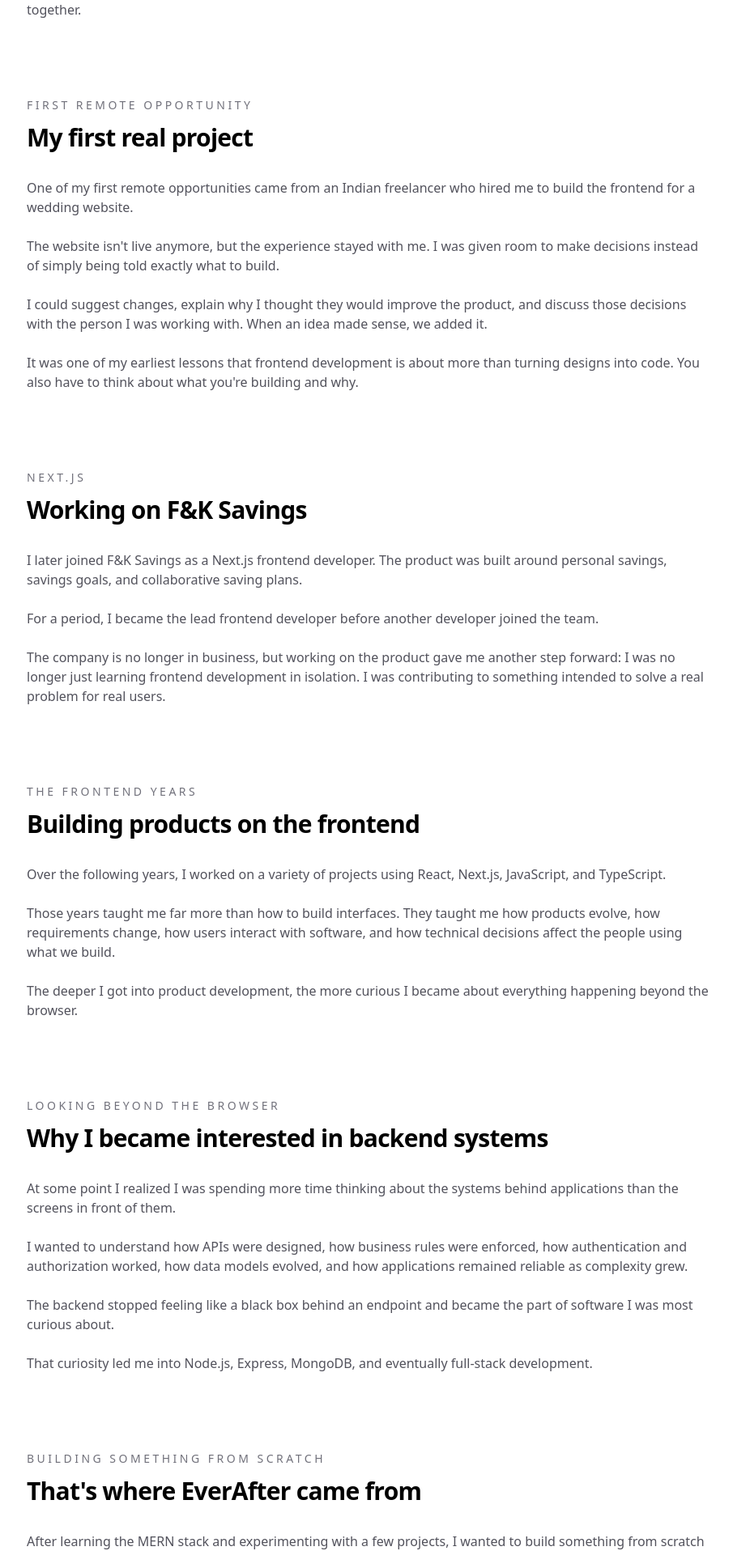
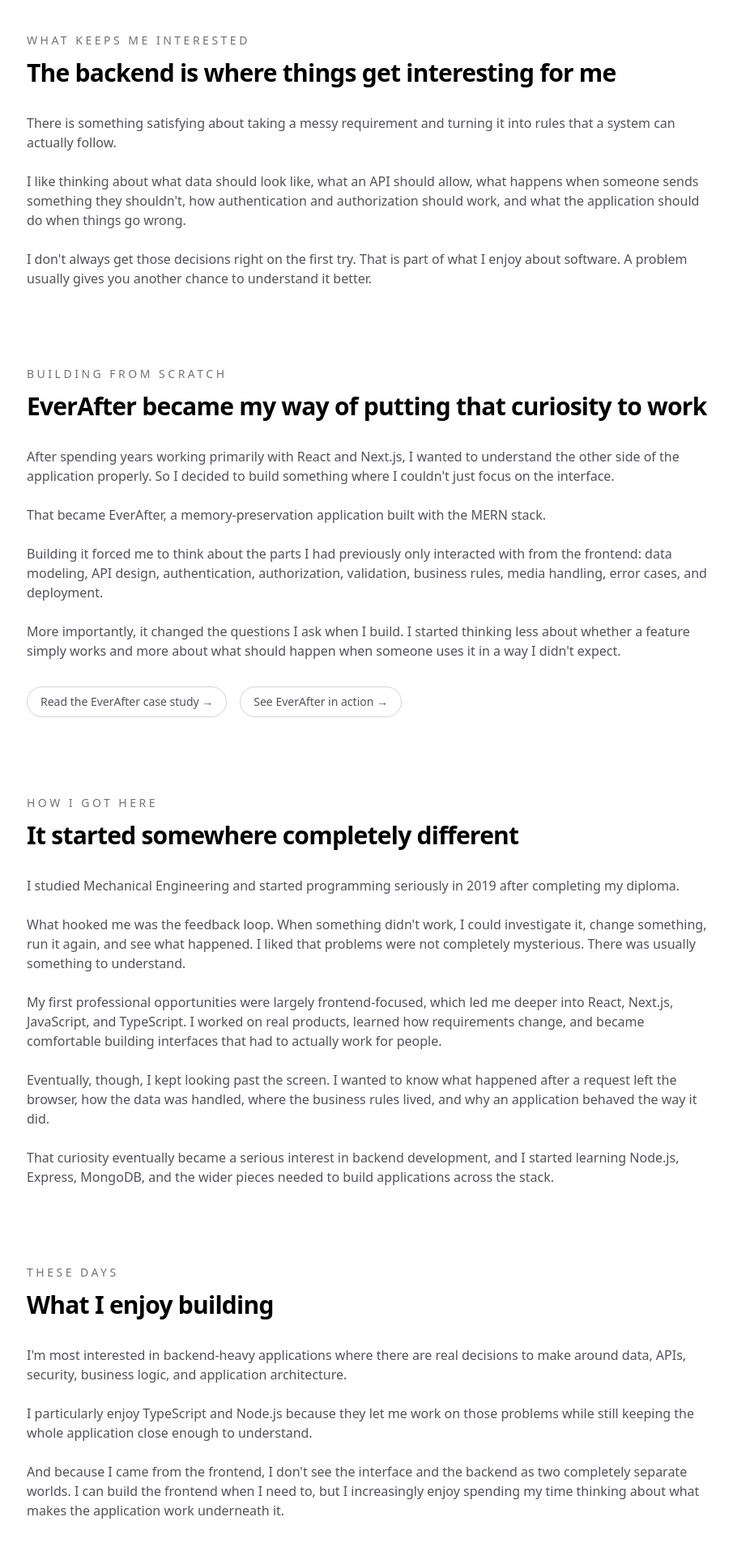
Before and after one commit to frankoadeleye/frank-adeleye, a Next.js app: page /story in a window 1280 px wide. Shown: the part 726-2642 px from the top of the page at 81% size, without its empty margins (183-1088 px from the left). Built offline with nearby package versions, Linux system fonts and the light colour scheme.

Commit message:
cleanup: hero section interests updated

```diff
--- a/app/story/page.tsx
+++ b/app/story/page.tsx
@@ -10,7 +10,6 @@ export default function StoryPage() {
       </div>
 
       <div className="mx-auto max-w-4xl px-6 py-24">
-        {/* Back to portfolio */}
         <Link
           href="/"
           data-nav-item
@@ -39,176 +38,59 @@ export default function StoryPage() {
           </p>
 
           <h1 className="text-5xl font-bold tracking-tight sm:text-6xl">
-            How I got here
+            I like figuring out how things work.
           </h1>
 
-          <p className="mt-8 max-w-3xl text-lg leading-8 text-zinc-600 dark:text-zinc-400">
-            My path into software development wasn't exactly traditional. I
-            started out studying Mechanical Engineering, but programming
-            eventually became the thing I wanted to spend my time getting better
-            at.
+          <div className="mt-8 max-w-3xl space-y-6 text-lg leading-8 text-zinc-600 dark:text-zinc-400">
+            <p>
+              That probably explains my shift toward backend development better
+              than anything else.
             </p>
+
+            <p>
+              I enjoy the kind of problems where you have to stop, investigate,
+              make sense of what is happening, and then figure out what should
+              happen next. APIs, data, authentication, business logic, and
+              application architecture give me plenty of those problems.
+            </p>
+
+            <p>
+              I started out in frontend development, and that experience still
+              helps me a lot. I understand what happens on the other side of an
+              API request and I can comfortably work across the stack. But these
+              days, I find myself more interested in what is happening behind
+              the interface.
+            </p>
+          </div>
         </header>
 
-        {/* 2019 */}
-        <section className="mt-20">
+        {/* What I enjoy */}
+        <section className="mt-24">
           <p className="mb-3 text-sm font-medium uppercase tracking-[0.25em] text-zinc-500 dark:text-zinc-400">
-            2019
+            What keeps me interested
           </p>
 
           <h2 className="text-3xl font-semibold tracking-tight">
-            From Mechanical Engineering to programming
+            The backend is where things get interesting for me
           </h2>
 
           <div className="mt-8 space-y-6 text-zinc-600 dark:text-zinc-400">
             <p>
-              I started programming seriously in 2019, after completing a
-              diploma in Mechanical Engineering.
+              There is something satisfying about taking a messy requirement and
+              turning it into rules that a system can actually follow.
             </p>
 
             <p>
-              What pulled me toward programming was the feedback loop. When
-              something doesn't work, there is usually a reason. I can
-              investigate it, understand what went wrong, change something, and
-              see the result.
+              I like thinking about what data should look like, what an API
+              should allow, what happens when someone sends something they
+              shouldn&apos;t, how authentication and authorization should work,
+              and what the application should do when things go wrong.
             </p>
 
             <p>
-              I liked that process. The more I learned, the more I wanted to
-              understand how software was actually put together.
-            </p>
-          </div>
-        </section>
-
-        {/* First job */}
-        <section className="mt-24">
-          <p className="mb-3 text-sm font-medium uppercase tracking-[0.25em] text-zinc-500 dark:text-zinc-400">
-            First remote opportunity
-          </p>
-
-          <h2 className="text-3xl font-semibold tracking-tight">
-            My first real project
-          </h2>
-
-          <div className="mt-8 space-y-6 text-zinc-600 dark:text-zinc-400">
-            <p>
-              One of my first remote opportunities came from an Indian
-              freelancer who hired me to build the frontend for a wedding
-              website.
-            </p>
-
-            <p>
-              The website isn't live anymore, but the experience stayed with me.
-              I was given room to make decisions instead of simply being told
-              exactly what to build.
-            </p>
-
-            <p>
-              I could suggest changes, explain why I thought they would improve
-              the product, and discuss those decisions with the person I was
-              working with. When an idea made sense, we added it.
-            </p>
-
-            <p>
-              It was one of my earliest lessons that frontend development is
-              about more than turning designs into code. You also have to think
-              about what you're building and why.
-            </p>
-          </div>
-        </section>
-
-        {/* F&K */}
-        <section className="mt-24">
-          <p className="mb-3 text-sm font-medium uppercase tracking-[0.25em] text-zinc-500 dark:text-zinc-400">
-            Next.js
-          </p>
-
-          <h2 className="text-3xl font-semibold tracking-tight">
-            Working on F&amp;K Savings
-          </h2>
-
-          <div className="mt-8 space-y-6 text-zinc-600 dark:text-zinc-400">
-            <p>
-              I later joined F&amp;K Savings as a Next.js frontend developer.
-              The product was built around personal savings, savings goals, and
-              collaborative saving plans.
-            </p>
-
-            <p>
-              For a period, I became the lead frontend developer before another
-              developer joined the team.
-            </p>
-
-            <p>
-              The company is no longer in business, but working on the product
-              gave me another step forward: I was no longer just learning
-              frontend development in isolation. I was contributing to something
-              intended to solve a real problem for real users.
-            </p>
-          </div>
-        </section>
-
-        {/* Frontend years */}
-        <section className="mt-24">
-          <p className="mb-3 text-sm font-medium uppercase tracking-[0.25em] text-zinc-500 dark:text-zinc-400">
-            The frontend years
-          </p>
-
-          <h2 className="text-3xl font-semibold tracking-tight">
-            Building products on the frontend
-          </h2>
-
-          <div className="mt-8 space-y-6 text-zinc-600 dark:text-zinc-400">
-            <p>
-              Over the following years, I worked on a variety of projects using
-              React, Next.js, JavaScript, and TypeScript.
-            </p>
-
-            <p>
-              Those years taught me far more than how to build interfaces. They
-              taught me how products evolve, how requirements change, how users
-              interact with software, and how technical decisions affect the
-              people using what we build.
-            </p>
-
-            <p>
-              The deeper I got into product development, the more curious I
-              became about everything happening beyond the browser.
-            </p>
-          </div>
-        </section>
-
-        {/* Backend transition */}
-        <section className="mt-24">
-          <p className="mb-3 text-sm font-medium uppercase tracking-[0.25em] text-zinc-500 dark:text-zinc-400">
-            Looking beyond the browser
-          </p>
-
-          <h2 className="text-3xl font-semibold tracking-tight">
-            Why I became interested in backend systems
-          </h2>
-
-          <div className="mt-8 space-y-6 text-zinc-600 dark:text-zinc-400">
-            <p>
-              At some point I realized I was spending more time thinking about
-              the systems behind applications than the screens in front of them.
-            </p>
-
-            <p>
-              I wanted to understand how APIs were designed, how business rules
-              were enforced, how authentication and authorization worked, how
-              data models evolved, and how applications remained reliable as
-              complexity grew.
-            </p>
-
-            <p>
-              The backend stopped feeling like a black box behind an endpoint
-              and became the part of software I was most curious about.
-            </p>
-
-            <p>
-              That curiosity led me into Node.js, Express, MongoDB, and
-              eventually full-stack development.
+              I don&apos;t always get those decisions right on the first try.
+              That is part of what I enjoy about software. A problem usually
+              gives you another chance to understand it better.
             </p>
           </div>
         </section>
@@ -216,46 +98,45 @@ export default function StoryPage() {
         {/* EverAfter */}
         <section className="mt-24">
           <p className="mb-3 text-sm font-medium uppercase tracking-[0.25em] text-zinc-500 dark:text-zinc-400">
-            Building something from scratch
+            Building from scratch
           </p>
 
           <h2 className="text-3xl font-semibold tracking-tight">
-            That's where EverAfter came from
+            EverAfter became my way of putting that curiosity to work
           </h2>
 
           <div className="mt-8 space-y-6 text-zinc-600 dark:text-zinc-400">
             <p>
-              After learning the MERN stack and experimenting with a few
-              projects, I wanted to build something from scratch that would
-              force me to bring everything I had learned together.
+              After spending years working primarily with React and Next.js, I
+              wanted to understand the other side of the application properly.
+              So I decided to build something where I couldn&apos;t just focus
+              on the interface.
             </p>
 
             <p>
-              That project became EverAfter - a memory preservation platform
-              built around the idea that meaningful experiences should be
-              organized as memories rather than simply existing as disconnected
-              photos.
+              That became EverAfter, a memory-preservation application built
+              with the MERN stack.
             </p>
 
             <p>
-              This time, I wasn't only thinking about the interface. I had to
-              think about the product, the data model, the API, authentication,
-              authorization, business rules, database relationships, media
-              storage, validation, performance, and deployment.
+              Building it forced me to think about the parts I had previously
+              only interacted with from the frontend: data modeling, API design,
+              authentication, authorization, validation, business rules, media
+              handling, error cases, and deployment.
             </p>
 
             <p>
-              The project pushed me beyond simply asking, &quot;Does this
-              feature work?&quot; I had to start asking, &quot;What should
-              happen when it doesn't?&quot;
+              More importantly, it changed the questions I ask when I build. I
+              started thinking less about whether a feature simply works and
+              more about what should happen when someone uses it in a way I
+              didn&apos;t expect.
             </p>
 
+            <div className="flex flex-wrap gap-4 pt-2">
               <Link
                 href="/case-study/everafter"
                 data-nav-item
                 className="
-            mb-12
-            mr-10
                   inline-flex
                   rounded-full
                   border
@@ -263,7 +144,6 @@ export default function StoryPage() {
                   px-4
                   py-2
                   text-sm
-            text-white
                   transition
                   hover:bg-zinc-100
                   dark:border-zinc-700
@@ -272,11 +152,13 @@ export default function StoryPage() {
               >
                 Read the EverAfter case study →
               </Link>
-            <Link
+
+              <a
                 href="https://everafter-ocel.onrender.com"
+                target="_blank"
+                rel="noopener noreferrer"
                 data-nav-item
                 className="
-            mb-12
                   inline-flex
                   rounded-full
                   border
@@ -284,7 +166,6 @@ export default function StoryPage() {
                   px-4
                   py-2
                   text-sm
-            text-white
                   transition
                   hover:bg-zinc-100
                   dark:border-zinc-700
@@ -292,14 +173,61 @@ export default function StoryPage() {
                 "
               >
                 See EverAfter in action →
-            </Link>
+              </a>
+            </div>
           </div>
         </section>
 
-        {/* Looking forward */}
+        {/* How I got here */}
         <section className="mt-24">
           <p className="mb-3 text-sm font-medium uppercase tracking-[0.25em] text-zinc-500 dark:text-zinc-400">
-            Looking forward
+            How I got here
+          </p>
+
+          <h2 className="text-3xl font-semibold tracking-tight">
+            It started somewhere completely different
+          </h2>
+
+          <div className="mt-8 space-y-6 text-zinc-600 dark:text-zinc-400">
+            <p>
+              I studied Mechanical Engineering and started programming seriously
+              in 2019 after completing my diploma.
+            </p>
+
+            <p>
+              What hooked me was the feedback loop. When something didn&apos;t
+              work, I could investigate it, change something, run it again, and
+              see what happened. I liked that problems were not completely
+              mysterious. There was usually something to understand.
+            </p>
+
+            <p>
+              My first professional opportunities were largely frontend-focused,
+              which led me deeper into React, Next.js, JavaScript, and
+              TypeScript. I worked on real products, learned how requirements
+              change, and became comfortable building interfaces that had to
+              actually work for people.
+            </p>
+
+            <p>
+              Eventually, though, I kept looking past the screen. I wanted to
+              know what happened after a request left the browser, how the data
+              was handled, where the business rules lived, and why an
+              application behaved the way it did.
+            </p>
+
+            <p>
+              That curiosity eventually became a serious interest in backend
+              development, and I started learning Node.js, Express, MongoDB, and
+              the wider pieces needed to build applications across the stack.
+            </p>
+          </div>
+        </section>
+
+        {/* What I enjoy building */}
+        <section className="mt-24">
+          <p className="mb-3 text-sm font-medium uppercase tracking-[0.25em] text-zinc-500 dark:text-zinc-400">
+            These days
           </p>
 
           <h2 className="text-3xl font-semibold tracking-tight">
@@ -307,24 +235,24 @@ export default function StoryPage() {
           </h2>
 
           <div className="mt-8 space-y-6 text-zinc-600 dark:text-zinc-400">
-            <p>I enjoy building products where engineering decisions matter.</p>
-
             <p>
-              The kinds of problems that interest me most involve backend
-              systems, APIs, data modeling, authentication, authorization,
-              application architecture, and the business rules that shape how
-              software behaves.
+              I&apos;m most interested in backend-heavy applications where there
+              are real decisions to make around data, APIs, security, business
+              logic, and application architecture.
             </p>
 
             <p>
-              At the same time, I value understanding the complete user journey,
-              which is why I continue to enjoy working across the entire stack
-              when the project calls for it.
+              I particularly enjoy TypeScript and Node.js because they let me
+              work on those problems while still keeping the whole application
+              close enough to understand.
             </p>
 
             <p>
-              I care about building software that is maintainable,
-              understandable, and useful long after the first version ships.
+              And because I came from the frontend, I don&apos;t see the
+              interface and the backend as two completely separate worlds. I can
+              build the frontend when I need to, but I increasingly enjoy
+              spending my time thinking about what makes the application work
+              underneath it.
             </p>
           </div>
         </section>
@@ -341,34 +269,29 @@ export default function StoryPage() {
 
           <div className="mt-8 space-y-6 text-zinc-600 dark:text-zinc-400">
             <p>
-              I enjoy environments where engineers are trusted to think, not
-              just implement tickets.
+              I like working with people who are comfortable asking questions.
+              Not just &quot;what are we building?&quot;, but &quot;why are we
+              building it this way?&quot;
             </p>
 
             <p>
-              I like being able to ask why something works the way it does,
-              investigate problems properly, suggest better approaches, and
-              discuss those ideas with other people.
+              I enjoy investigating problems properly, talking through different
+              approaches, and learning from people who have already dealt with
+              problems I haven&apos;t encountered yet.
             </p>
 
             <p>
-              I enjoy environments where product discussions, backend
-              architecture, and frontend implementation are connected rather
-              than treated as completely separate concerns.
-            </p>
-
-            <p>
-              I care about code quality and maintainability, but I also
-              understand that engineering is about making practical decisions
-              and understanding trade-offs.
+              I also appreciate teams where engineers have room to think and
+              take ownership, while still being willing to listen, change their
+              minds, and make practical trade-offs.
             </p>
           </div>
         </section>
 
-        {/* Current direction */}
+        {/* Growth */}
         <section className="mt-24">
           <p className="mb-3 text-sm font-medium uppercase tracking-[0.25em] text-zinc-500 dark:text-zinc-400">
-            Currently interested in
+            Where I&apos;m going
           </p>
 
           <h2 className="text-3xl font-semibold tracking-tight">
@@ -377,52 +300,21 @@ export default function StoryPage() {
 
           <div className="mt-8 space-y-6 text-zinc-600 dark:text-zinc-400">
             <p>
-              Right now I'm particularly interested in backend architecture,
-              distributed application design, data modeling, API design,
-              authentication, authorization, and building reliable production
-              systems.
+              I want to go deeper into backend development and the problems that
+              come with building larger, more reliable applications.
             </p>
 
             <p>
-              Building EverAfter reinforced how much I enjoy solving engineering
-              problems that extend beyond individual features.
+              That means continuing to improve in areas like backend
+              architecture, API design, data modeling, authentication,
+              authorization, performance, and system design.
             </p>
 
             <p>
-              The more I learn, the more interested I become in understanding
-              how larger systems evolve, scale, and remain maintainable over
-              time.
-            </p>
-          </div>
-        </section>
-
-        {/* Honest note */}
-        <section className="mt-24">
-          <p className="mb-3 text-sm font-medium uppercase tracking-[0.25em] text-zinc-500 dark:text-zinc-400">
-            Still learning
-          </p>
-
-          <h2 className="text-3xl font-semibold tracking-tight">
-            I'm not done learning
-          </h2>
-
-          <div className="mt-8 space-y-6 text-zinc-600 dark:text-zinc-400">
-            <p>
-              Most of what I know has come from building things, breaking them,
-              fixing them, and then realizing there was probably a better way to
-              do it.
-            </p>
-
-            <p>
-              I'm confident in the skills I've developed so far, but I'm also
-              aware that personal projects can only expose you to so much.
-            </p>
-
-            <p>
-              I'm looking forward to the kind of learning that comes from
-              working with an experienced team, contributing to a production
-              codebase, and encountering problems that don't have a tutorial
-              telling me what to do next.
+              I know personal projects can only teach me so much. There are
+              problems that only show up when software has real users, real
+              constraints, and a team of people working on the same codebase.
+              That is the kind of experience I want to keep learning from.
             </p>
           </div>
         </section>
@@ -430,13 +322,12 @@ export default function StoryPage() {
         {/* Contact */}
         <section className="mt-24 border-t border-zinc-200 pt-12 dark:border-zinc-800">
           <h2 className="text-3xl font-semibold tracking-tight">
-            Let's work together
+            Let&apos;s work together
           </h2>
 
           <p className="mt-6 max-w-2xl text-zinc-600 dark:text-zinc-400">
-            If you'd like to talk about software engineering, backend
-            development, TypeScript, Node.js, product development, or potential
-            opportunities to work together, I'd be glad to hear from you.
+            If you enjoy building software, solving problems, and figuring out
+            how things work, I&apos;d be happy to talk.
           </p>
 
           <div className="mt-8 flex flex-wrap gap-4">
```
Also changed, not shown: components/Hero.tsx (+9 -8 lines). Lines whose indentation alone changed are shown as unchanged.
